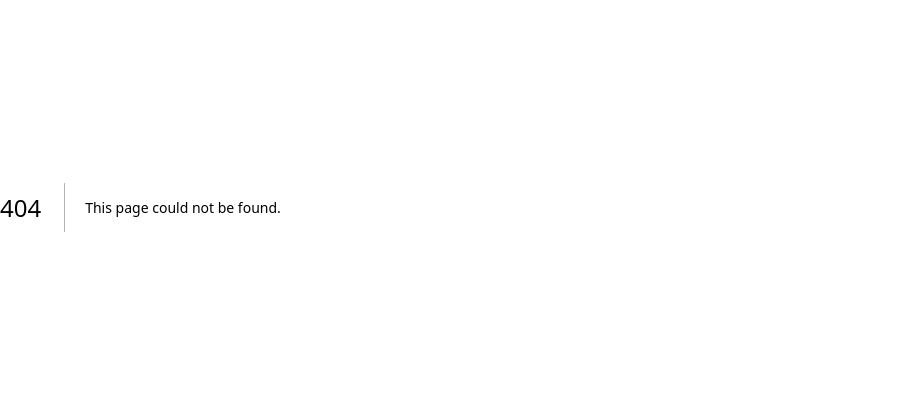
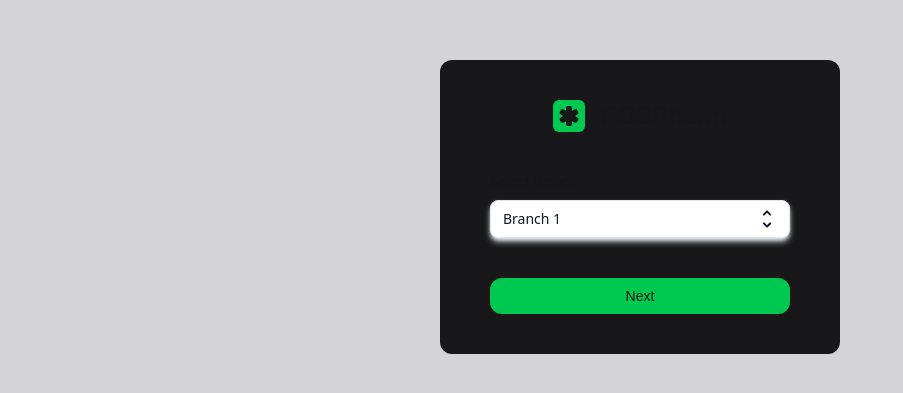
Before and after one commit to gotired/POSPharm, a Next.js app in the folder client/: page /tenants in a window 1280 px wide. Before the commit this address had no page. Shown: the part 193-586 px from the top of the page, without its empty margins (0-903 px from the left). Built offline with nearby package versions, Linux system fonts and the light colour scheme; a web font is replaced by a local one.

Commit message:
feat: add tenants page

```diff
--- /dev/null
+++ b/client/pages/tenants.tsx
@@ -0,0 +1,69 @@
+import UnstyledSelectBasic from "@/components/dropdown";
+import { CircularProgress } from "@mui/material";
+import { useRouter } from "next/router";
+import { SetStateAction, useState } from "react";
+import { TbMedicalCrossFilled } from "react-icons/tb";
+
+export default function Tenant() {
+  // const router = useRouter();
+  const [tenant, setTenant] = useState<string>("branch1");
+  const [loading, setLoading] = useState(false);
+
+  const handleChange = (value: string) => {
+    setTenant(value);
+  };
+
+  const handleSubmit = async (e: React.FormEvent) => {
+    e.preventDefault();
+    setLoading(true);
+
+    try {
+      console.log("fetch");
+      // const data = await loginUser(credentials.username, credentials.password);
+      // router.push("/tenants");
+    } catch (error) {
+      console.log(error);
+    } finally {
+      setLoading(false);
+    }
+  };
+
+  return (
+    <div className="w-full flex justify-center items-center bg-zinc-300">
+      <div className="bg-zinc-900 px-6 py-10 rounded-xl flex flex-col gap-10 w-100 items-center">
+        <div className="flex items-center gap-4">
+          <div className="bg-green-500 rounded-md p-1">
+            <TbMedicalCrossFilled className="text-2xl" />
+          </div>
+          <h1 className="text-2xl font-bold">POSPharm</h1>
+        </div>
+        <form onSubmit={handleSubmit} className="flex flex-col gap-10">
+          <div className="flex flex-col gap-2">
+            <p className="text-sm">Select Branch</p>
+            <UnstyledSelectBasic
+              value={tenant}
+              onChange={handleChange}
+              defaultValue={"branch1"}
+              items={[
+                { value: "branch1", label: "Branch 1" },
+                { value: "branch2", label: "Branch 2" },
+                { value: "branch3", label: "Branch 3" },
+              ]}
+            />
+          </div>
+          <button
+            type="submit"
+            disabled={loading}
+            className="w-75 rounded-xl bg-green-500 text-sm p-2 flex justify-center cursor-pointer hover:bg-green-700"
+          >
+            {loading ? (
+              <CircularProgress size="20px" color="inherit" />
+            ) : (
+              "Next"
+            )}
+          </button>
+        </form>
+      </div>
+    </div>
+  );
+}
```
